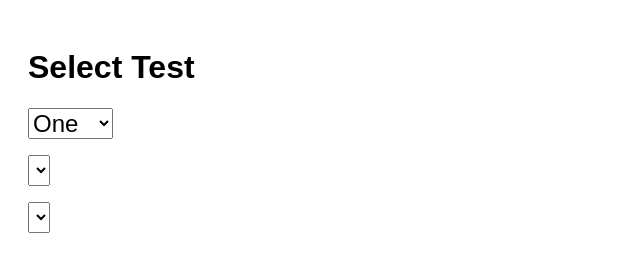
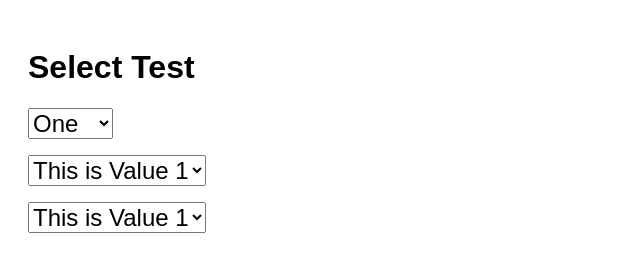
Before and after one commit to kevinohara80/jquery-selectbind, a plain HTML site: page example.html in a window 1280 px wide. Shown: the whole page, without its empty margins (0-640 px from the left). Drawn offline with nearby package versions, Linux system fonts and the light colour scheme.

Commit message:
fixes example.html

```diff
--- a/example.html
+++ b/example.html
@@ -2,7 +2,7 @@
   <head>
     <title>Select Test</title>
     <script src="http://ajax.googleapis.com/ajax/libs/jquery/1.10.1/jquery.min.js"></script>
-    <script src="./select.js"></script>
+    <script src="./jquery.selectbind.js"></script>
 
     <style type="text/css">
       * {
```
